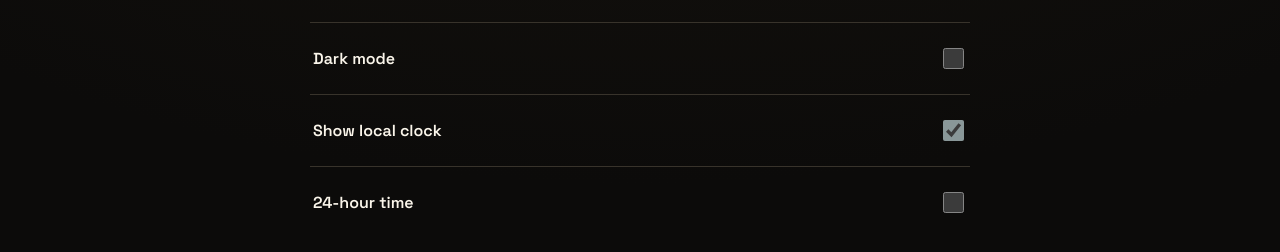
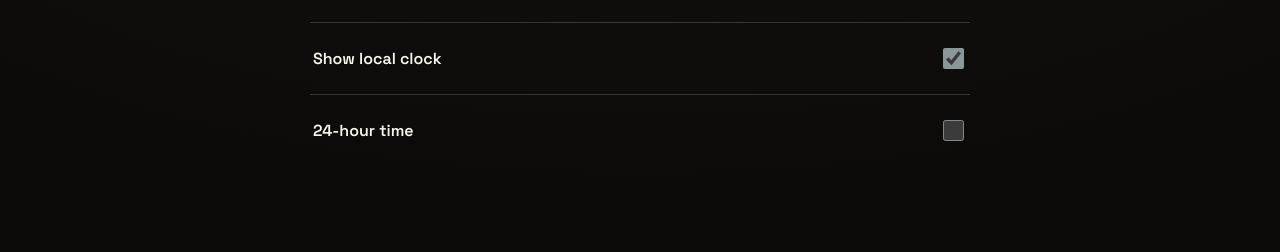
Before and after one commit to profjasti-code/iron-clad-arcade, a plain HTML site: page index.html in a window 1280 px wide. Both pictures are taken after a click on the button "Settings". Shown: the part 176-428 px from the top of the page. Drawn offline with Linux system fonts and the light colour scheme.

Commit message:
Keep the arcade in dark mode

```diff
--- a/index.html
+++ b/index.html
@@ -1,6 +1,6 @@
-<!doctype html><html lang="en"><head><meta charset="utf-8"><meta name="viewport" content="width=device-width,initial-scale=1"><meta name="theme-color" content="#0b0a09"><title>Iron Clad Arcade</title><link rel="stylesheet" href="style.css"></head><body data-view="home">
+<!doctype html><html lang="en"><head><meta charset="utf-8"><meta name="viewport" content="width=device-width,initial-scale=1"><meta name="theme-color" content="#0b0a09"><title>Iron Clad Arcade</title><link rel="stylesheet" href="style.css?v=381755b9"></head><body data-view="home">
 <header><a class="identity" href="./"><i aria-hidden="true">I</i><span>Iron Clad Arcade</span></a><nav aria-label="Main navigation"><button data-page="settings"><svg viewBox="0 0 24 24" aria-hidden="true"><circle cx="12" cy="12" r="8"/><circle cx="12" cy="12" r="3"/><path d="M12 1v4m0 14v4M1 12h4m14 0h4M4 4l3 3m10 10 3 3M4 20l3-3M17 7l3-3"/></svg>Settings</button><button data-page="home"><svg viewBox="0 0 24 24" aria-hidden="true"><path d="m3 10 9-7 9 7v10h-6v-6H9v6H3z"/></svg>Main Menu</button><button data-page="all"><svg viewBox="0 0 24 24" aria-hidden="true"><rect x="3" y="3" width="7" height="7" rx="1"/><rect x="14" y="3" width="7" height="7" rx="1"/><rect x="3" y="14" width="7" height="7" rx="1"/><rect x="14" y="14" width="7" height="7" rx="1"/></svg>All Games</button></nav><time id="clock"></time></header>
 <main><section id="home"><div class="intro"><h1>Iron Clad Arcade</h1><p id="summary"></p><div class="heroActions"><button data-page="all">Browse all games</button><button data-page="saved">♡ &nbsp; Favorites</button></div></div>
 </section>
 <section id="catalog" hidden><h1 id="heading">All Games</h1><div class="toolbar"><input id="query" type="search" aria-label="Search games" placeholder="Search games…"><select id="genre" aria-label="Filter by genre"><option>All genres</option><option>Arcade</option><option>Puzzle</option></select><button data-page="saved">♡ Favorites</button></div><p id="matches" aria-live="polite"></p><div id="grid"></div></section>
-<section id="settings" hidden><h1>Settings</h1><label>Dark mode<input id="dark" type="checkbox"></label><label>Show local clock<input id="showClock" type="checkbox"></label><label>24-hour time<input id="hours" type="checkbox"></label></section></main><dialog id="player"><div class="dialoghead"><div><b id="title"></b><small id="control"></small></div><a id="openGame" target="_blank" rel="noopener">Open in new tab</a><button class="close" aria-label="Close game">✕</button></div><iframe title="Game" id="frame" allow="autoplay; fullscreen"></iframe></dialog><script src="catalog.js"></script><script src="app.js?v=99734e74"></script></body></html>
+<section id="settings" hidden><h1>Settings</h1><label>Show local clock<input id="showClock" type="checkbox"></label><label>24-hour time<input id="hours" type="checkbox"></label></section></main><dialog id="player"><div class="dialoghead"><div><b id="title"></b><small id="control"></small></div><a id="openGame" target="_blank" rel="noopener">Open in new tab</a><button class="close" aria-label="Close game">✕</button></div><iframe title="Game" id="frame" allow="autoplay; fullscreen"></iframe></dialog><script src="catalog.js"></script><script src="app.js?v=080da69d"></script></body></html>
```
